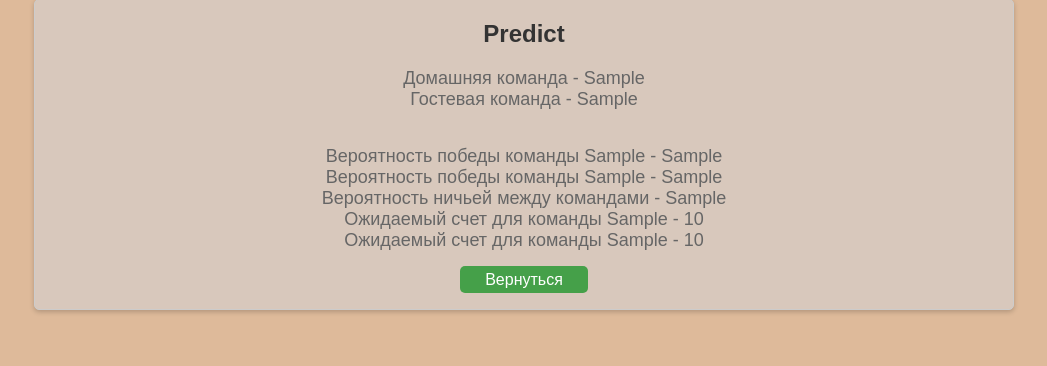
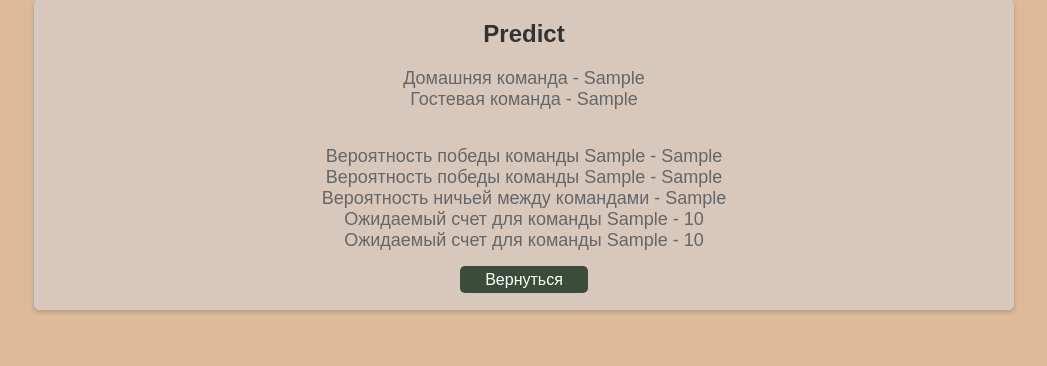
Before and after one commit to NikitaChernikov04/Football_Result_Predict, a Flask app: template web_app/templates/result.html in a window 1280 px wide, with the pointer over the restyled element. Shown: the part 191-557 px from the top of the page, without its empty margins (116-1163 px from the left). Run offline with Flask 3, Linux system fonts and the light colour scheme; the template is opened without the code that fills it: most values are stand-ins (such as "Sample title", 1, 10 or a date in 2020); parts of the project's set-up code (start-up, migrations or seed data) failed here and were passed over.

Commit message:
Update result.html

```diff
--- a/web_app/templates/result.html
+++ b/web_app/templates/result.html
@@ -84,7 +84,7 @@
         }
 
         .case .btn a:hover {
-            background-color: #45a049;
+            background-color: #3b4d3a;
         }
     </style>
 </head>
```
